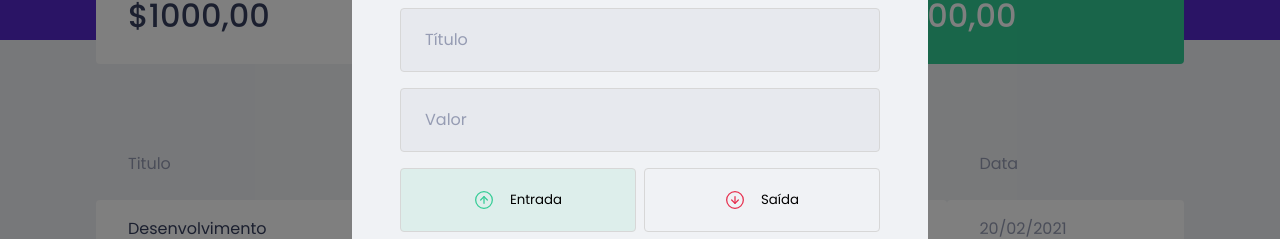
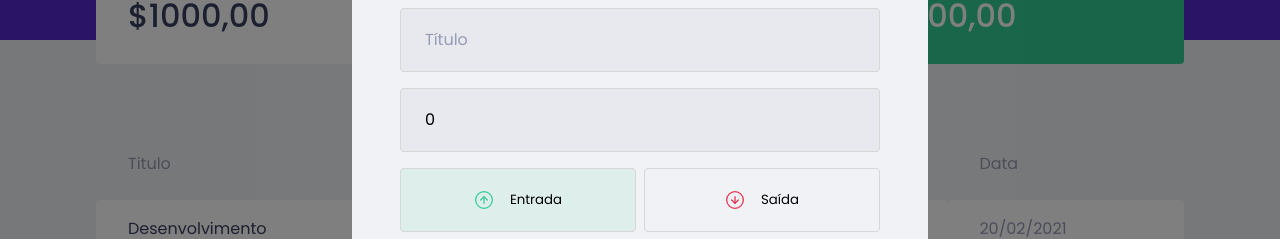
Before and after one commit to gustavohenri316/gh-money, a React (Vite) app: page / in a window 1280 px wide. Both pictures are taken after a click on the button "Nova Transação". Shown: the part 232-471 px from the top of the page. Built offline with nearby package versions, Linux system fonts and the light colour scheme; no server answers; what miragejs would draw is missing.

Commit message:
salvando dados do form

```diff
--- a/src/components/NewTransactionModal/index.tsx
+++ b/src/components/NewTransactionModal/index.tsx
@@ -1,17 +1,23 @@
+import { FormEvent, useState } from "react";
 import { Container, RadioBox, TransactionTypeContainer } from "./styles";
 import Modal from 'react-modal'
 import closeImg from '../../assets/close.svg'
 import incomeImg from '../../assets/income.svg'
 import outcomeImg from '../../assets/outcome.svg'
-import { useState } from "react";
 
 interface NewTransactionModalProps {
   isOpen: boolean;
   onRequestClose: () => void
 }
 export function NewTransactionModal({ isOpen, onRequestClose }: NewTransactionModalProps) {
+  const [title, setTitle] = useState('')
+  const [value, setValue] = useState(0)
+  const [category, setCategory] = useState('')
   const [type, setType] = useState("deposit")
 
+  function handleCreateNewTransaction(event: FormEvent) {
+    event.preventDefault()
+  }
 
   return (
     <Modal
@@ -27,14 +33,18 @@
       >
         <img src={closeImg} alt='Fechar modal' />
       </button>
-      <Container>
+      <Container onSubmit={handleCreateNewTransaction}>
         <h2>Cadastrar Transação</h2>
         <input
           placeholder="Título"
+          value={title}
+          onChange={event => setTitle(event.target.value)}
         />
         <input
           type='number'
           placeholder="Valor"
+          value={value}
+          onChange={event => setValue(Number(event.target.value))}
         />
         <TransactionTypeContainer>
           <RadioBox
@@ -58,7 +68,10 @@
         </TransactionTypeContainer>
         <input
           placeholder="Categoria"
+          value={category}
+          onChange={event => setCategory(event.target.value)}
         />
+
         <button type="submit">Cadastrar</button>
       </Container>
     </Modal>
```
